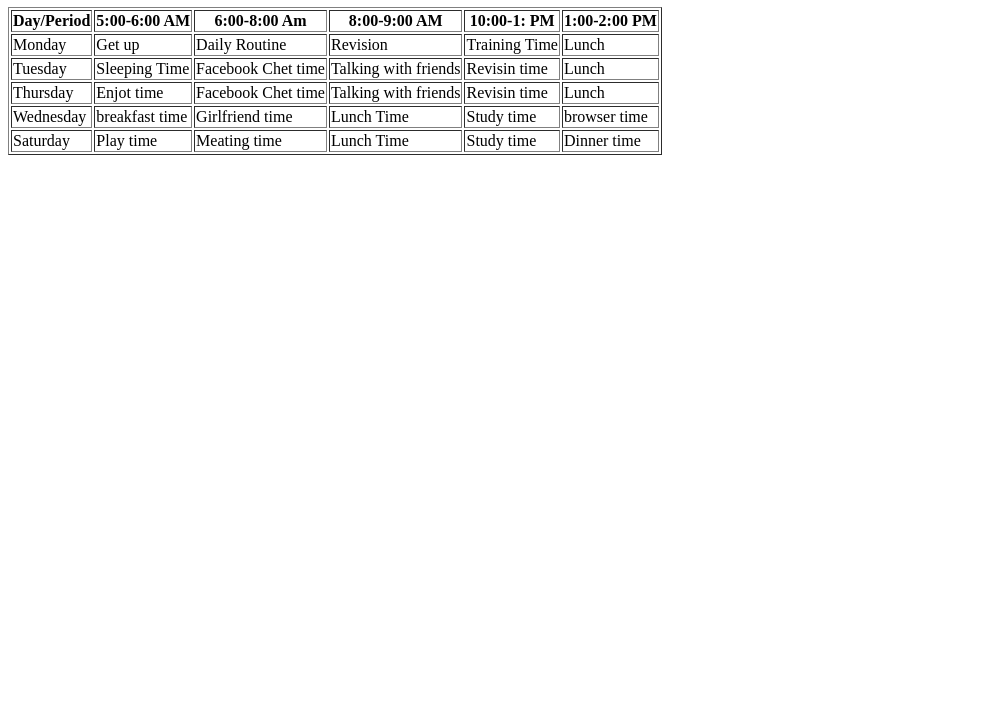
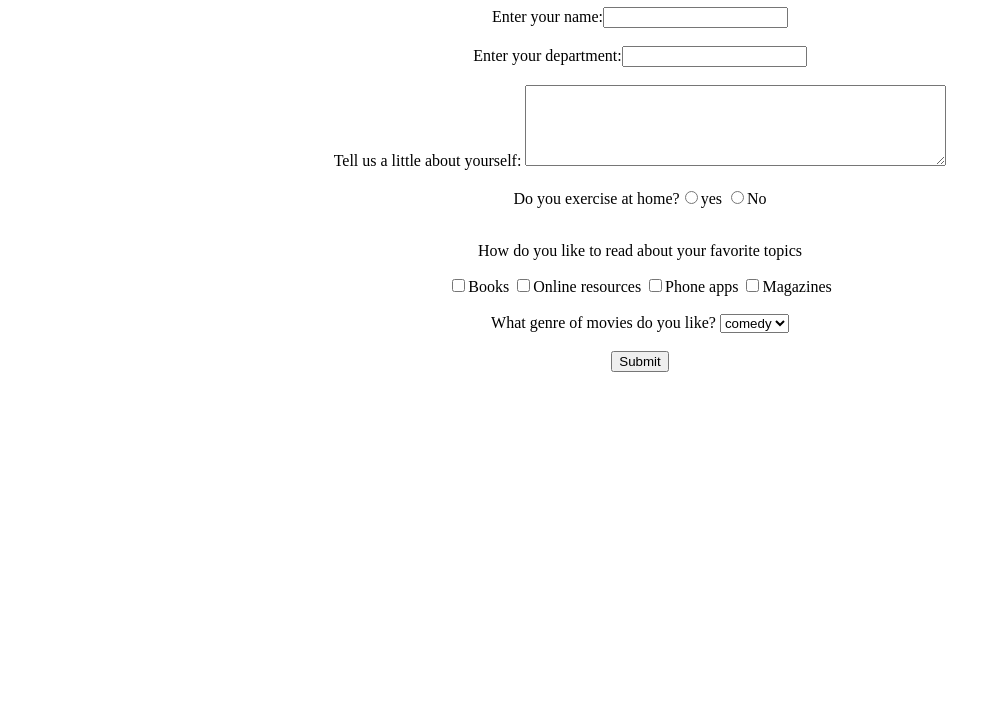
Before and after one commit to RadhaRaman43/Project6_SignUp_Page, a plain HTML site: page index.html in a window 1280 px wide. Shown: the part 73-800 px from the top of the page, without its empty margins (0-1001 px from the left). Drawn offline with Linux system fonts and the light colour scheme.

Commit message:
this is form file

```diff
--- a/index.html
+++ b/index.html
@@ -4,63 +4,31 @@
     <meta charset="UTF-8">
     <meta http-equiv="X-UA-Compatible" content="IE=edge">
     <meta name="viewport" content="width=device-width, initial-scale=1.0">
-    <title>Time table</title>
+    <title>Document</title>
 </head>
 <body>
-    <h1>Its My Time Table</h1>
-    <table border="1" width=""100>
-        <tr>
-            <th>Day/Period</th>
-            <th>5:00-6:00 AM</th>
-            <th>6:00-8:00 Am</th>
-            <th>8:00-9:00 AM</th>
-            <th>10:00-1: PM</th>
-            <th>1:00-2:00 PM</th>
+    <h1 align="center">Employee Form</h1>
+<form align="center">
+    Enter your name:<input type="textarea"><br><br>
 
-        </tr>
-        <tr>
-            <td>Monday</td>
-            <td>Get up</td>
-            <td>Daily Routine</td>
-            <td>Revision</td>
-            <td>Training Time</td>
-            <td>Lunch</td>
+    Enter your department:<input type="text"><br><br>
+    Tell us a little about yourself:
+    <textarea cols="50" rows="5" value"textarea"></textarea>
+<br><br>
+    Do you exercise at home?<input type="radio">yes
+     <input type="radio">No<br><br>
+    <p>How do you like to read about your favorite topics</p>
+    <input type="checkbox">Books
+    <input type="checkbox">Online resources
+    <input type="checkbox">Phone apps
+    <input type="checkbox">Magazines<br><br>
+    What genre of movies do you like?
+    <select> <option>comedy</option></select><br><br>
+</form>
+    <form align="center">
+    <input type="submit">
+    </form>
 
-        </tr>
-        <tr>
-            <td>Tuesday</td>
-            <td>Sleeping Time</td>
-            <td>Facebook Chet time</td>
-            <td>Talking with friends</td>
-            <td>Revisin time</td>
-            <td>Lunch</td>
-        </tr> <tr>
-            <td>Thursday</td>
-            <td>Enjot time</td>
-            <td>Facebook Chet time</td>
-            <td>Talking with friends</td>
-            <td>Revisin time</td>
-            <td>Lunch</td>
-        </tr>
-        <tr>
-            <td>Wednesday</td>
-            <td>breakfast time</td>
-            <td>Girlfriend time</td>
-            <td>Lunch Time</td>
-            <td>Study time</td>
-            <td>browser time</td>
-        </tr>
-        <tr>
-            <td>Saturday</td>
-            <td>Play time</td>
-            <td>Meating time</td>
-            <td>Lunch Time</td>
-            <td>Study time</td>
-            <td>Dinner time</td>
-        </tr>
-
-
-    </table>
 
 </body>
 </html>
```
